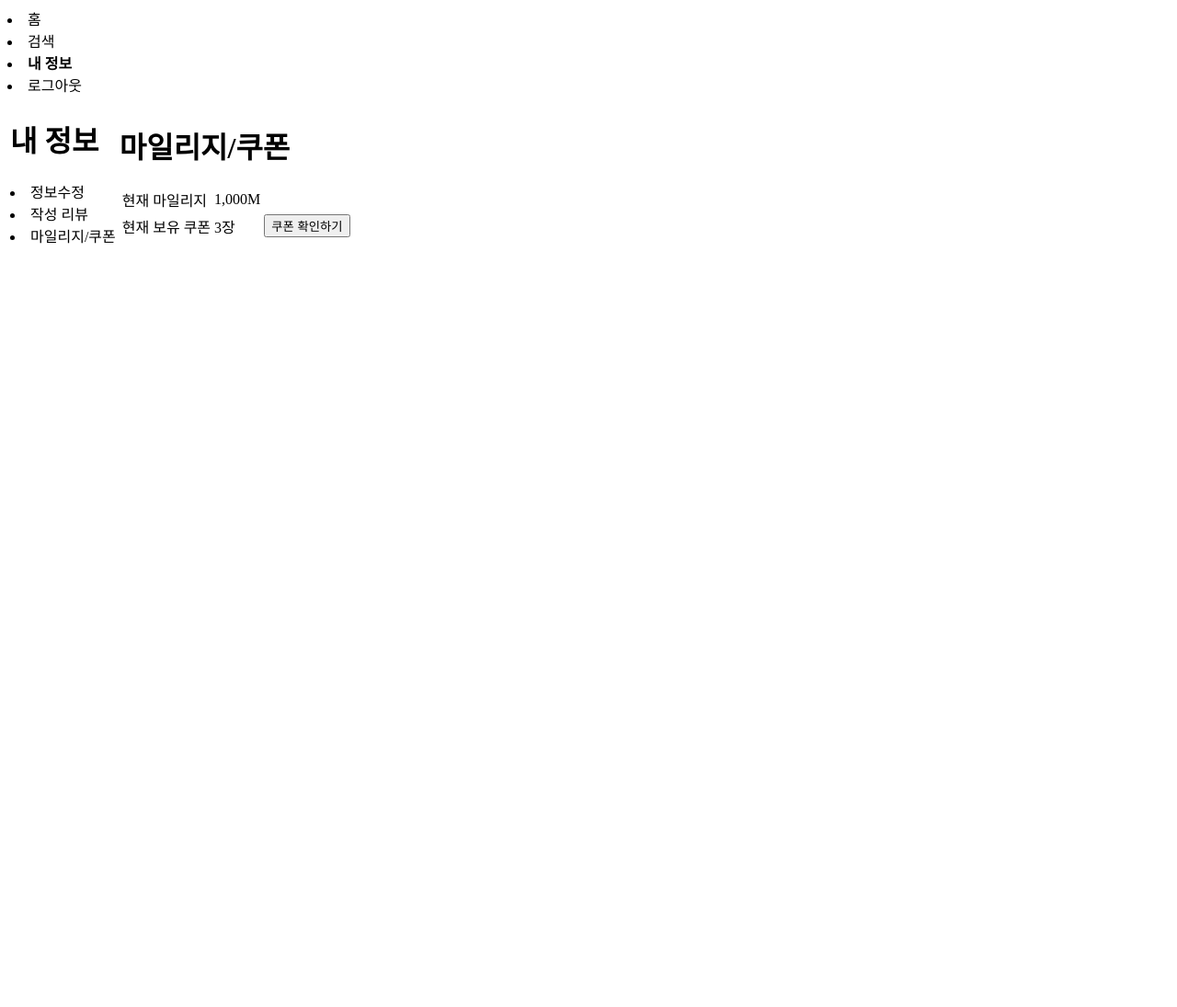
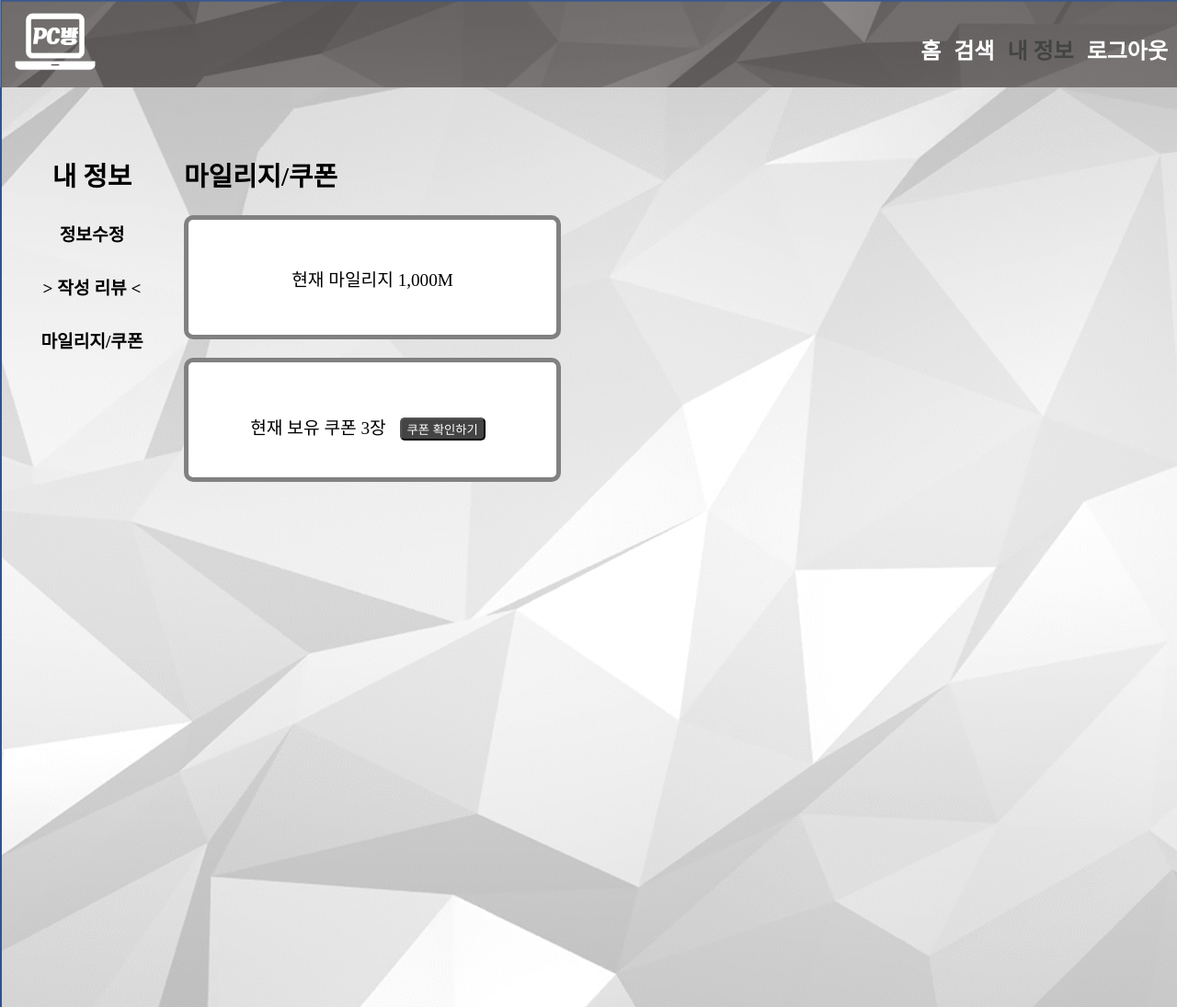
Before and after one commit to sojung127/PCBangReviewWebSite, a PHP site: page /myMileage.html in a window 1280 px wide. Shown: the whole page at 92% size. Before the commit the page ends 265 px from the top, so only its background shows below. Run offline with PHP 8.4, Linux system fonts and the light colour scheme.

Commit message:
마일리지 화면 css 적용

```diff
--- a/myInfo.css
+++ b/myInfo.css
@@ -3,13 +3,15 @@
     height: 900px;
     float: left;
     text-align: center;
+
 }
 
 section {
+    float:left;
     width: 100%;
     margin-left: 0px;
     padding-left: 0px;
-    font-size: large;
+    font-size: larger;
 }
 
 a:link,a:visited,a:hover{
--- a/myMileage.html
+++ b/myMileage.html
@@ -3,49 +3,86 @@
 
 <head>
     <meta charset="UTF-8">
+    <link rel="stylesheet" href="상단바.css">
+    <link rel="stylesheet" href="myInfo.css">
     <title>PC방 리뷰 사이트</title>
+    <style>
+        .milege{
+            background-color: white;
+            border: thick solid #818181;
+            border-radius: 10px;
+            height: 75px;
+            width:400px;
+            vertical-align: middle;
+            text-align: center;
+            padding-top:50px;;
+            margin:20px 0 0 0;
+
+        }
+        input[type=button] {
+
+    color:white; margin:10px; background-color: #444444; border-radius: 5px;
+}
+    </style>
 
 </head>
 
 <body>
         <header style="display:block">
-        <nav>
+                <nav id="main_menu">
+
+                    <image id="menu_logo" src="Search_window+css\logo.png" width="100" height="75" alt="">
+
+                        <ul id="menu_tab">
+
+                            <a href="mainpage\mainpage.html">
                                 <li>홈</li>
+                            </a>
+                            <a href="Search_window+css\search_window.html">
                                 <li>검색</li>
-            <li><b>내 정보</b></li>
+                            </a>
+                            <a href="myinfochange.html">
+                                <li style="color: #444444;">내 정보</li>
+                            </a>
+                            <a href="">
                                 <li>로그아웃</li>
+                            </a>
+                        </ul>
+
                 </nav>
             </header>
-    <table>
-        <tr>
-            <td>
-                <div>
+    <section>
+
+            <div id="side_bar">
                     <h1>내 정보</h1>
                     <nav>
-                        <li>정보수정</li>
-                        <li>작성 리뷰</li>
-                        <li>마일리지/쿠폰</li>
+                        <a href="myinfochange.html">
+                            <li class="side">정보수정</li>
+                        </a>
+                        <a href="">
+                            <li class="side">> 작성 리뷰 <</li> </a> <a href="myMileage.html">
+                            <li class="side">마일리지/쿠폰</li>
+                        </a>
                     </nav>
                 </div>
-            </td>
-            <td>
-                <div>
+
+                <div style="width:800px; float:left;">
                     <h1>마일리지/쿠폰</h1>
-                    <table>
-                        <tr>
-                            <td>현재 마일리지</td>
-                            <td>1,000M</td>
-                        </tr>
-                        <tr>
-                            <td>현재 보유 쿠폰</td>
-                            <td>3장</td>
-                            <td><input type="button" value="쿠폰 확인하기"></td>
-                        </tr>
-                    </table>
+
+                        <div class="milege">
+                            현재 마일리지
+                            1,000M
                         </div>
-            </td>
-        </tr>
-    </table>
+                        <div class="milege">
+                            현재 보유 쿠폰
+                            3장
+                            <input type="button" value="쿠폰 확인하기">
+                        </div>
+
+                </div>
+
+        </section>
+
 
 
 </body>
--- a/signup.html
+++ b/signup.html
@@ -6,9 +6,7 @@
     <title>PC방 리뷰 사이트</title>
     <link rel="stylesheet" href="signup.css">
     <link rel="stylesheet" href="상단바.css">
-    <style>
 
-    </style>
 
 </head>
 
```
Lines whose indentation alone changed are shown as unchanged.
